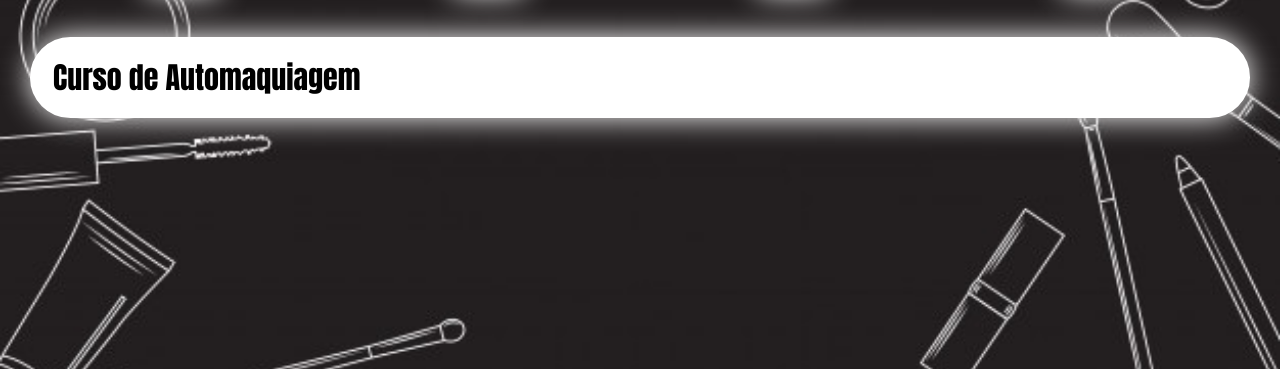
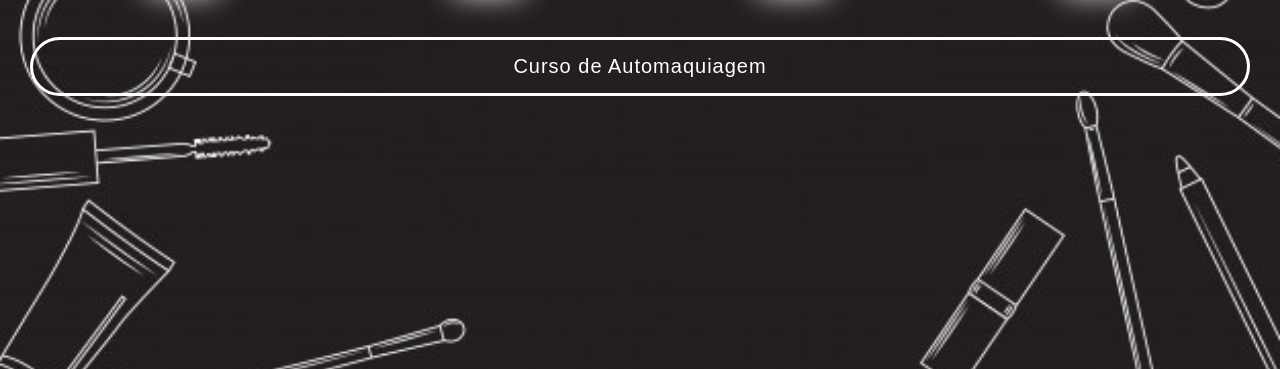
Before and after one commit to ericksonbelchior/ericksonbelchior.github.io, a plain HTML site: page Linktree-Thais/index.html in a window 1280 px wide. Shown: the part 491-860 px from the top of the page. Drawn offline with Linux system fonts and the light colour scheme; a web font is replaced by a local one.

Commit message:
atualização linktree makeupthaysb

```diff
--- a/Linktree-Thais/css/style.css
+++ b/Linktree-Thais/css/style.css
@@ -54,18 +54,19 @@ h2 {
 }
 
 .link-list li a {
-    background: white;
+    background: transparent;
     padding: 15px 20px;
     text-decoration: none;
     display: block;
     border-radius: 50px;
     color: rgb(0, 0, 0);
     border: 3px solid white;
-    box-shadow: 0 0 30px white;
     font-family: Arial, Helvetica, sans-serif;
+    text-align: center;
 }
 
 span {
-    font-size: 30px;
-    font-family: Impact, Haettenschweiler, 'Arial Narrow Bold', sans-serif;
+    font-size: 20px;
+    letter-spacing: 1px;
+    color: white;
 }
```
